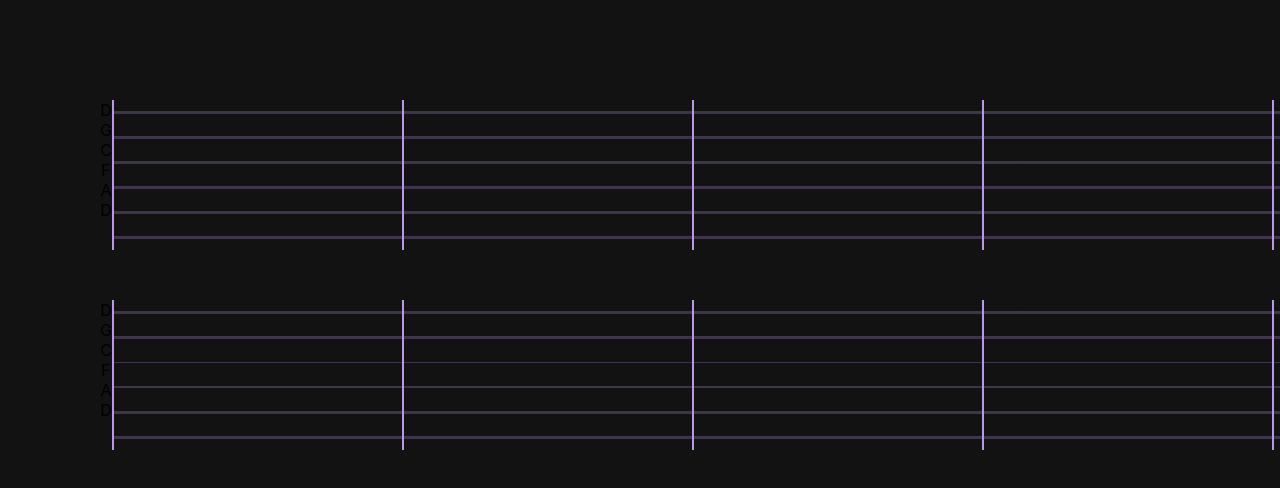
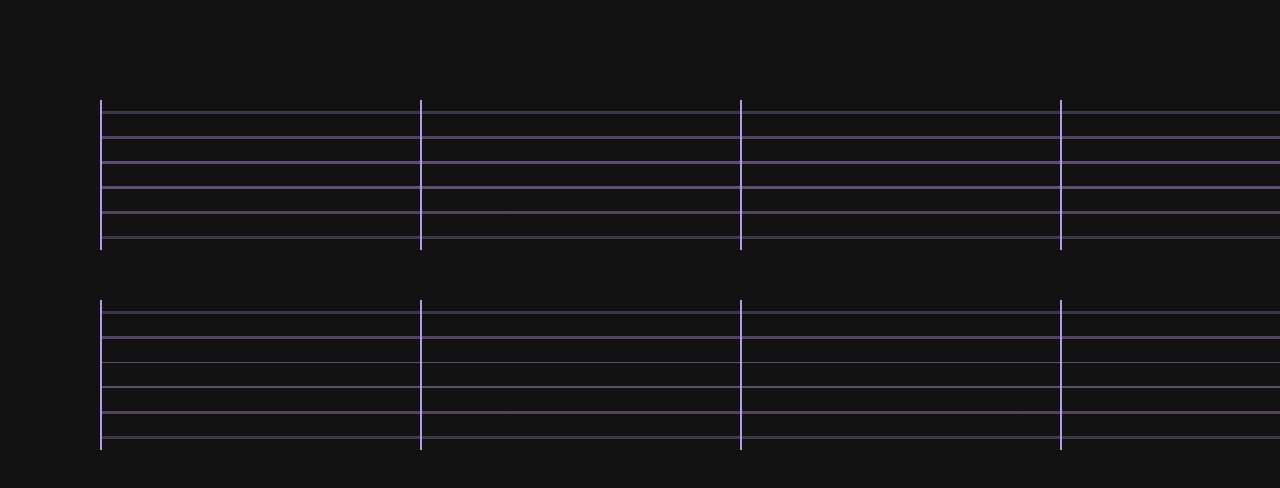
Before and after one commit to BenjaminMidtvedt/Lingon, a React (Create React App) app: page / in a window 1280 px wide. Shown: the top 488 px of the page. Built offline with nearby package versions, Linux system fonts and the light colour scheme.

Commit message:
Use css-grid for layout

```diff
--- a/src/App.css
+++ b/src/App.css
@@ -59,21 +59,27 @@ body,
 }
 
 .track {
-  display: flex;
-  flex-direction: row;
-  margin-top: 50px;
+  display: subgrid;
+  grid-row: 1 / -1;
+  grid-template-columns: subgrid;
+  grid-template-rows: repeat(6, 25px);
+  /* margin-top: 50px; */
 }
 
 .bar {
-  display: flex;
-  flex-direction: row;
-  flex-shrink: 0;
-  flex-grow: 1;
+  /* display: flex; */
+  /* flex-direction: row; */
+  /* flex-shrink: 0; */
+  /* flex-grow: 1; */
   border-left: 2px solid #ba97e7;
 }
 
-.bar-col {
-  flex-grow: 1;
+.track-col {
+  height: fit-content;
+}
+
+.bar-start {
+  border-left: 2px solid #ba97e7;
 }
 
 .slot {
@@ -90,6 +96,36 @@ body,
     transparent calc(50% - 1px),
     #bb97e744 calc(50% - 1px),
     #bb97e744 calc(50% + 1px),
+    transparent calc(50% + 1px),
+    transparent 100%
+  );
+}
+
+.slot-row-1,
+.slot-row-4 {
+  /* outline: 4px 4px 4px 4px solid black; */
+  /* box-shadow: inset -2px -2px 0 5px red, inset 0 0 0 10px black; */
+  background: linear-gradient(
+    to bottom,
+    transparent 0%,
+    transparent calc(50% - 1px),
+    #bb97e760 calc(50% - 1px),
+    #bb97e760 calc(50% + 1px),
+    transparent calc(50% + 1px),
+    transparent 100%
+  );
+}
+
+.slot-row-2,
+.slot-row-3 {
+  /* outline: 4px 4px 4px 4px solid black; */
+  /* box-shadow: inset -2px -2px 0 5px red, inset 0 0 0 10px black; */
+  background: linear-gradient(
+    to bottom,
+    transparent 0%,
+    transparent calc(50% - 1px),
+    #bb97e773 calc(50% - 1px),
+    #bb97e773 calc(50% + 1px),
     transparent calc(50% + 1px),
     transparent 100%
   );
--- a/src/App.js
+++ b/src/App.js
@@ -3,7 +3,7 @@ import "./App.css";
 import Track from "./components/Track";
 import { useEffect, useState } from "react";
 import store from "./redux/store";
-import { useDispatch } from "react-redux";
+import { useDispatch, useSelector } from "react-redux";
 import { writeNote, clearNote } from "./redux/noteMap";
 
 function shiftBar(forward = true) {
@@ -49,6 +49,8 @@ function shiftFocusBy(i) {
 
 function App() {
   const dispatch = useDispatch();
+  const notesPerBar = useSelector((state) => state.config.notesPerBar);
+  const numberOfBars = useSelector((state) => state.config.numberOfBars);
 
   useEffect(() => {
     window.addEventListener("keydown", (e) => {
@@ -108,9 +110,18 @@ function App() {
 
   return (
     <div className="App">
-      <div className="home-body">
+      <div
+        className="home-body"
+        style={{
+          display: "grid",
+          gridTemplateColumns: `repeat(${numberOfBars * notesPerBar}, 20px)`,
+          gridTemplateRows: `repeat(${2}, 200px)`,
+        }}
+      >
         <Track track={0}></Track>
         <Track track={1}></Track>
+
+        {/* <Track track={1}></Track> */}
       </div>
     </div>
   );
--- a/src/components/Track.js
+++ b/src/components/Track.js
@@ -16,7 +16,7 @@ function Slot({ track = 0, row = 0, col = 0, bar = 0 }) {
       col={col}
       bar={bar}
       tabIndex="0"
-      className={`slot`}
+      className={`slot slot-row-${row}`}
     >
       <span className={"slot-text"}>{value}</span>
     </div>
@@ -26,9 +26,14 @@ function Slot({ track = 0, row = 0, col = 0, bar = 0 }) {
 connect()(Slot);
 
 function Bar({ track, bar }) {
-  let cols = Array(16).fill(0);
+  const notesPerBar = useSelector((state) => state.config.notesPerBar);
+  let cols = Array(notesPerBar).fill(0);
   cols = cols.map((_, i) => (
-    <div key={i} className="bar-col">
+    <div
+      className={`track-col ${i === 0 ? "bar-start" : ""}`}
+      style={{ gridRow: track + 1, gridColumn: bar * 16 + i + 1 }}
+      key={`${track}-${bar * notesPerBar + i}`}
+    >
       <Slot track={track} bar={bar} row={0} col={i}></Slot>
       <Slot track={track} bar={bar} row={1} col={i}></Slot>
       <Slot track={track} bar={bar} row={2} col={i}></Slot>
@@ -37,32 +42,17 @@ function Bar({ track, bar }) {
       <Slot track={track} bar={bar} row={5} col={i}></Slot>
     </div>
   ));
-  return <div className="bar">{cols}</div>;
+  return <>{cols}</>;
 }
 
-function Track({
-  numberOfBars = 64,
-  track = 0,
-  tuning = [50, 55, 60, 65, 69, 74],
-}) {
+function Track({ track = 0, tuning = [50, 55, 60, 65, 69, 74] }) {
+  const numberOfBars = useSelector((state) => state.config.numberOfBars);
+
   let scale_chars = tuning.map((i) => scale[i % scale.length]);
   let bars = Array(numberOfBars).fill(0);
   bars = bars.map((_, i) => <Bar track={track} key={i} bar={i}></Bar>);
 
-  return (
-    <div className="track">
-      <div>
-        <div className="bar-row bar-scale">{scale_chars[0]}</div>
-        <div className="bar-row bar-scale">{scale_chars[1]}</div>
-        <div className="bar-row bar-scale">{scale_chars[2]}</div>
-        <div className="bar-row bar-scale">{scale_chars[3]}</div>
-        <div className="bar-row bar-scale">{scale_chars[4]}</div>
-        <div className="bar-row bar-scale">{scale_chars[5]}</div>
-      </div>
-
-      {bars}
-    </div>
-  );
+  return <>{bars}</>;
 }
 
 export default Track;
--- /dev/null
+++ b/src/redux/config.js
@@ -0,0 +1,16 @@
+import { createSlice } from "@reduxjs/toolkit";
+
+// const notes = ["0", "1", "2", "3", "4", "5", "6", "7", "8", "9", " "];
+
+export const config = createSlice({
+  name: "config",
+  initialState: {
+    notesPerBar: 16,
+    numberOfBars: 16,
+  },
+  reducers: {},
+});
+
+// export const { writeNote, clearNote } = noteMap.actions;
+
+export default config.reducer;
--- a/src/redux/store.js
+++ b/src/redux/store.js
@@ -1,11 +1,13 @@
 import { applyMiddleware, configureStore } from "@reduxjs/toolkit";
 import logger from "redux-logger";
 import noteMapReducer from "./noteMap";
+import config from "./config";
 
 export default configureStore(
   {
     reducer: {
       noteMap: noteMapReducer,
+      config: config,
     },
   },
   [logger]
```
